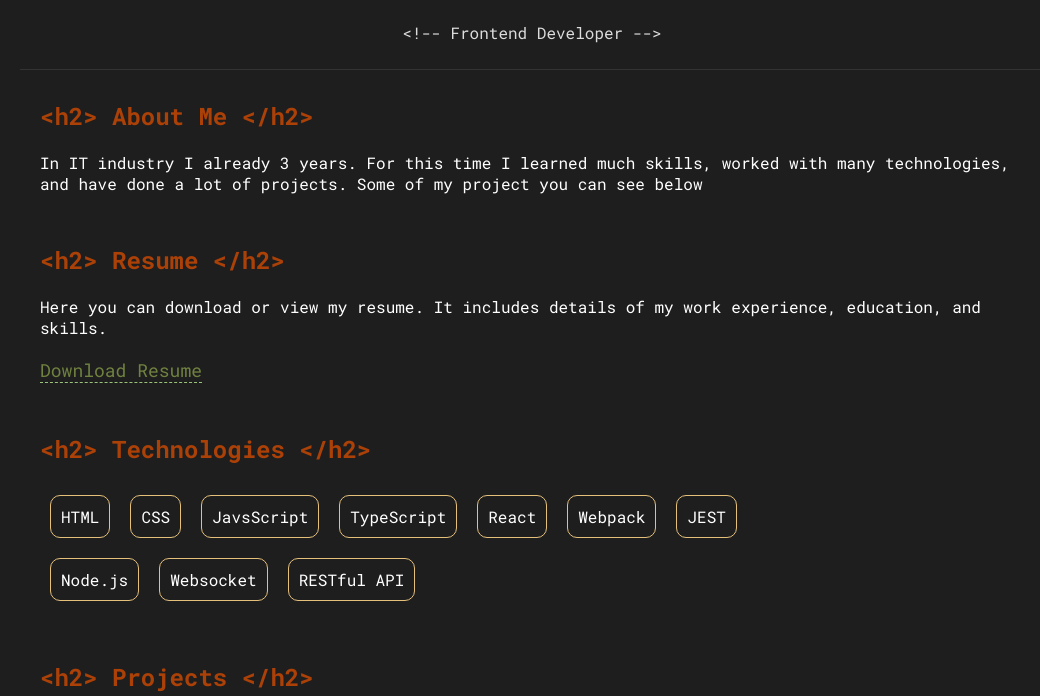
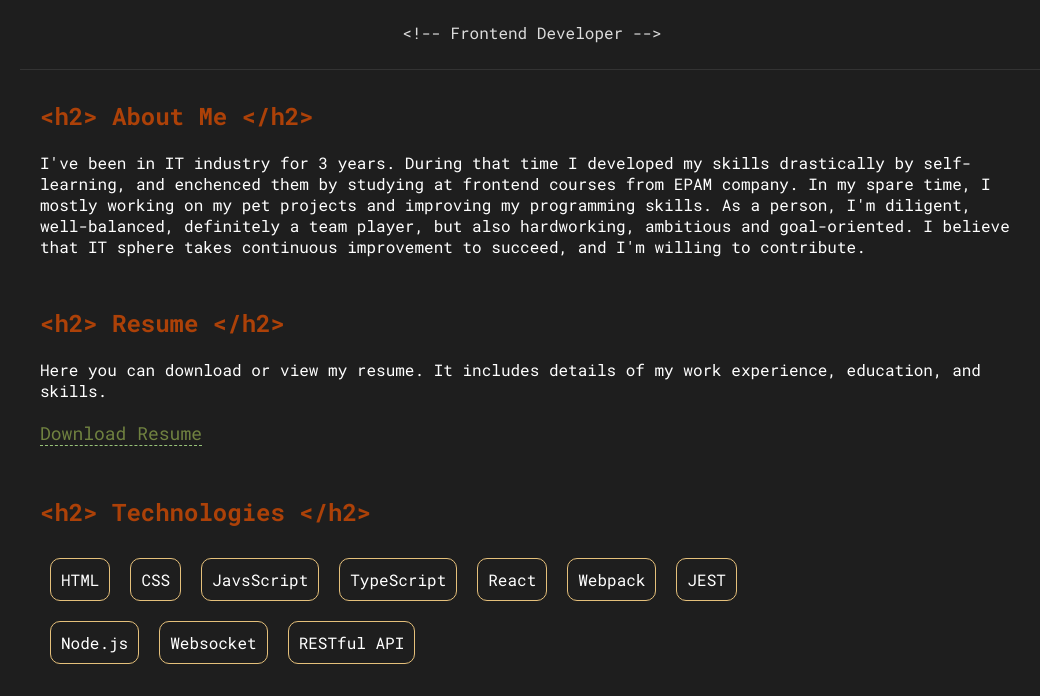
Before and after one commit to AndreyTishchenko/Portfolio, a plain HTML site: page Website-Portfolio/index.html in a window 1280 px wide. Shown: the part 104-800 px from the top of the page, without its empty margins (108-1148 px from the left). Drawn offline with Linux system fonts and the light colour scheme.

Commit message:
Update index.html

```diff
--- a/Website-Portfolio/index.html
+++ b/Website-Portfolio/index.html
@@ -16,13 +16,16 @@
 
         <section id="about" class="ide-section">
             <h2><span class="tag">&lt;h2&gt;</span> About Me <span class="tag">&lt;/h2&gt;</span></h2>
-            <p>In IT industry I already 3 years. For this time I learned much skills, worked with many technologies, and have done a lot of projects. Some of my project you can see below</p>
+            <p>I've been in IT industry for 3 years. During that time I developed my skills drastically by self-learning, and enchenced them
+                by studying at frontend courses from EPAM company. In my spare time, I mostly working on my pet projects and improving
+                my programming skills. As a person, I'm diligent, well-balanced, definitely a team player, but also hardworking, ambitious
+                and goal-oriented. I believe that IT sphere takes continuous improvement to succeed, and I'm willing to contribute.</p>
         </section>
 
         <section id="resume" class="ide-section">
             <h2><span class="tag">&lt;h2&gt;</span> Resume <span class="tag">&lt;/h2&gt;</span></h2>
             <p class="">Here you can download or view my resume. It includes details of my work experience, education, and skills.</p>
-            <a href="https://drive.google.com/uc?export=download&id=1oVm-2dByBH-CKgsSvXy6fd3wMcS6kwkUv" download class="resume-download">Download Resume</a>
+            <a href="./Resume(Andrey).pdf" download="./Resume(Andrey).pdf" class="resume-download">Download Resume</a>
         </section>
 
         <section id="hard_skills" class="ide-section">
```
